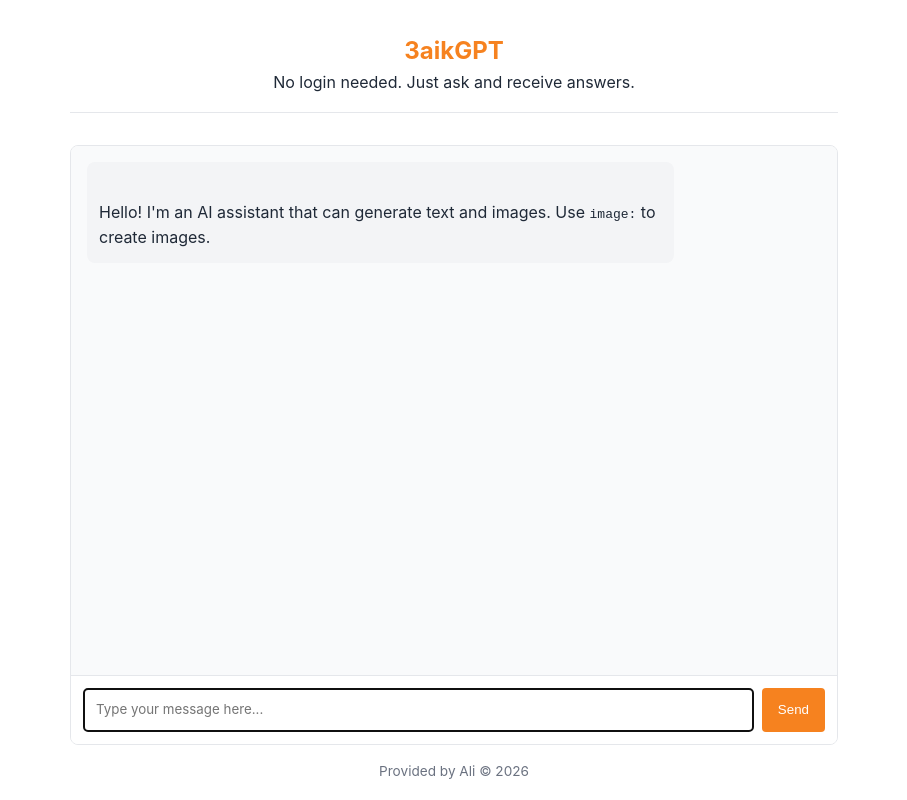
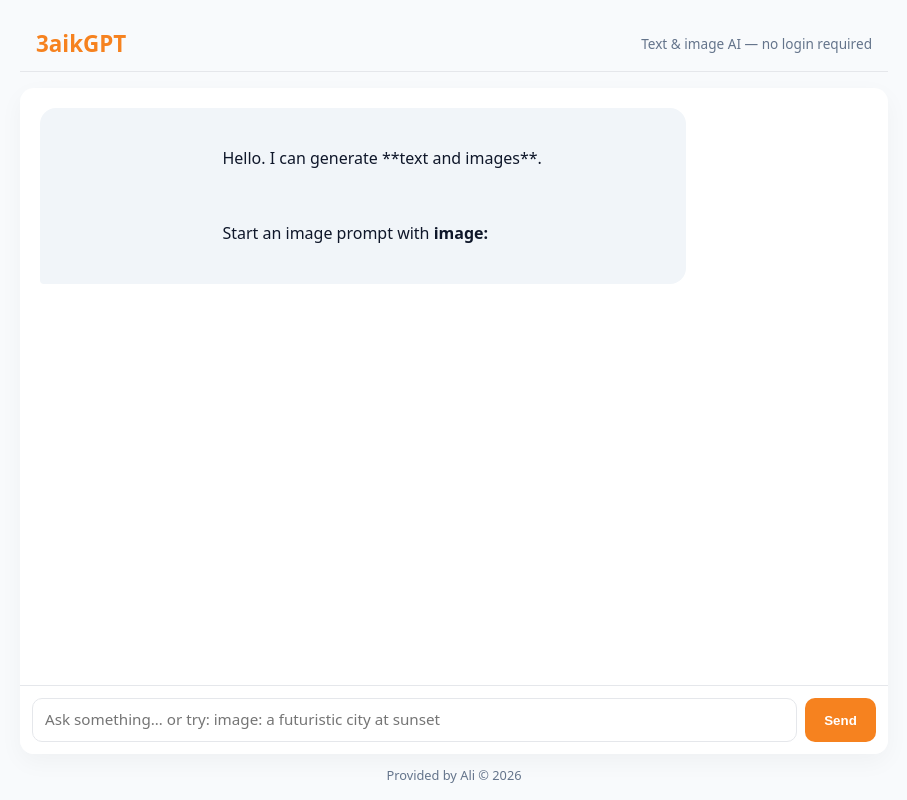
Before and after one commit to alivirgo/3aik-web2, a website: page public/index.html in a window 1280 px wide. Shown: the whole page, without its empty margins (186-1093 px from the left). Drawn offline with Linux system fonts and the light colour scheme.

Commit message:
Update index.html

```diff
--- a/public/index.html
+++ b/public/index.html
@@ -3,172 +3,218 @@
 <head>
 	<meta charset="UTF-8" />
 	<meta name="viewport" content="width=device-width, initial-scale=1.0" />
-	<title>3aikGPT Chat App</title>
+	<title>3aikGPT</title>
+
 	<style>
 		:root {
-			--primary-color: #f6821f;
-			--primary-hover: #e67e22;
-			--light-bg: #f9fafb;
-			--border-color: #e5e7eb;
-			--text-color: #1f2937;
-			--text-light: #6b7280;
-			--user-msg-bg: #fff2e6;
-			--assistant-msg-bg: #f3f4f6;
+			--primary: #f6821f;
+			--primary-hover: #e06f0c;
+			--bg-main: #f8fafc;
+			--bg-chat: #ffffff;
+			--bg-user: #fff3e8;
+			--bg-assistant: #f1f5f9;
+			--border: #e5e7eb;
+			--text-main: #0f172a;
+			--text-muted: #64748b;
+			--radius: 14px;
+			--shadow: 0 8px 24px rgba(0, 0, 0, 0.04);
 		}
 
-		* { box-sizing: border-box; margin: 0; padding: 0; }
+		* {
+			box-sizing: border-box;
+			margin: 0;
+			padding: 0;
+		}
 
 		body {
-			font-family: -apple-system, BlinkMacSystemFont, "Segoe UI", Roboto, Oxygen, Ubuntu, Cantarell, sans-serif;
-			line-height: 1.6;
-			color: var(--text-color);
-			max-width: 800px;
-			margin: 0 auto;
+			font-family: system-ui, -apple-system, BlinkMacSystemFont, "Segoe UI",
+				Roboto, Ubuntu, sans-serif;
+			background: var(--bg-main);
+			color: var(--text-main);
+			height: 100vh;
+			display: flex;
+			justify-content: center;
+		}
+
+		.app {
+			width: 100%;
+			max-width: 900px;
+			display: flex;
+			flex-direction: column;
 			padding: 1rem;
 		}
 
 		header {
-			text-align: center;
-			margin-bottom: 2rem;
-			padding: 1rem 0;
-			border-bottom: 1px solid var(--border-color);
+			display: flex;
+			align-items: center;
+			justify-content: space-between;
+			padding: 0.75rem 1rem;
+			border-bottom: 1px solid var(--border);
 		}
 
-		h1 {
-			font-size: 1.5rem;
-			color: var(--primary-color);
+		header h1 {
+			font-size: 1.4rem;
+			color: var(--primary);
+			font-weight: 700;
+		}
+
+		header span {
+			font-size: 0.85rem;
+			color: var(--text-muted);
 		}
 
 		.chat-container {
+			flex: 1;
 			display: flex;
 			flex-direction: column;
-			height: calc(100vh - 200px);
-			min-height: 400px;
-			border: 1px solid var(--border-color);
-			border-radius: 8px;
+			background: var(--bg-chat);
+			border-radius: var(--radius);
+			box-shadow: var(--shadow);
+			margin-top: 1rem;
 			overflow: hidden;
 		}
 
 		.chat-messages {
 			flex: 1;
+			padding: 1.25rem;
 			overflow-y: auto;
-			padding: 1rem;
-			background-color: var(--light-bg);
+			scroll-behavior: smooth;
 		}
 
 		.message {
+			max-width: 78%;
+			padding: 0.85rem 1rem;
+			border-radius: 16px;
 			margin-bottom: 1rem;
-			padding: 0.75rem;
-			border-radius: 8px;
-			max-width: 80%;
-		}
-
-		.message p {
-			white-space: pre-line;
-			margin: 0;
-			overflow-wrap: anywhere;
+			line-height: 1.55;
+			word-wrap: break-word;
+			white-space: pre-wrap;
 		}
 
 		.user-message {
-			background-color: var(--user-msg-bg);
-			align-self: flex-end;
+			background: var(--bg-user);
 			margin-left: auto;
+			border-bottom-right-radius: 4px;
 		}
 
 		.assistant-message {
-			background-color: var(--assistant-msg-bg);
-			align-self: flex-start;
+			background: var(--bg-assistant);
+			margin-right: auto;
+			border-bottom-left-radius: 4px;
 		}
 
-		.message-input {
-			display: flex;
-			padding: 0.75rem;
-			border-top: 1px solid var(--border-color);
-			background-color: white;
+		.assistant-message img {
+			display: block;
+			max-width: 100%;
+			border-radius: 12px;
+			margin-top: 0.5rem;
+			box-shadow: var(--shadow);
 		}
 
-		#user-input {
-			flex: 1;
-			padding: 0.75rem;
-			border: 1px solid var(--border-color);
-			border-radius: 4px;
-			font-family: inherit;
-			resize: none;
-			min-height: 44px;
-		}
-
-		#send-button {
-			margin-left: 0.5rem;
-			padding: 0 1rem;
-			background-color: var(--primary-color);
-			color: white;
-			border: none;
-			border-radius: 4px;
-			cursor: pointer;
-			transition: background-color 0.2s;
-		}
-
-		#send-button:hover {
-			background-color: var(--primary-hover);
-		}
-
-		#send-button:disabled {
-			background-color: var(--text-light);
-			cursor: not-allowed;
+		.image-caption {
+			font-size: 0.8rem;
+			color: var(--text-muted);
+			margin-top: 0.35rem;
+			text-align: center;
 		}
 
 		.typing-indicator {
+			padding: 0.75rem 1.25rem;
+			font-size: 0.85rem;
+			color: var(--text-muted);
 			display: none;
-			font-style: italic;
-			color: var(--text-light);
-			padding: 1rem;
 		}
 
 		.typing-indicator.visible {
 			display: block;
 		}
 
+		.message-input {
+			display: flex;
+			gap: 0.5rem;
+			padding: 0.75rem;
+			border-top: 1px solid var(--border);
+			background: #ffffff;
+		}
+
+		#user-input {
+			flex: 1;
+			resize: none;
+			border: 1px solid var(--border);
+			border-radius: 10px;
+			padding: 0.65rem 0.75rem;
+			font-family: inherit;
+			font-size: 0.95rem;
+			min-height: 44px;
+			max-height: 160px;
+			outline: none;
+		}
+
+		#user-input:focus {
+			border-color: var(--primary);
+		}
+
+		#send-button {
+			background: var(--primary);
+			color: #ffffff;
+			border: none;
+			border-radius: 10px;
+			padding: 0 1.2rem;
+			font-weight: 600;
+			cursor: pointer;
+			transition: background 0.15s ease;
+		}
+
+		#send-button:hover {
+			background: var(--primary-hover);
+		}
+
+		#send-button:disabled {
+			opacity: 0.6;
+			cursor: not-allowed;
+		}
+
 		footer {
-			margin-top: 1rem;
 			text-align: center;
-			font-size: 0.85rem;
-			color: var(--text-light);
+			margin-top: 0.75rem;
+			font-size: 0.8rem;
+			color: var(--text-muted);
 		}
 	</style>
 </head>
+
 <body>
+	<div class="app">
 		<header>
 			<h1>3aikGPT</h1>
-		<p>No login needed. Just ask and receive answers.</p>
+			<span>Text & image AI — no login required</span>
 		</header>
 
 		<div class="chat-container">
 			<div id="chat-messages" class="chat-messages">
 				<div class="message assistant-message">
-				<p>
-					Hello! I'm an AI assistant that can generate text and images. Use <code>image:</code> to create images.
-				</p>
+					Hello. I can generate **text and images**.
+					<br />
+					Start an image prompt with <strong>image:</strong>
 				</div>
 			</div>
 
-		<div class="typing-indicator" id="typing-indicator">
-			AI is thinking...
+			<div id="typing-indicator" class="typing-indicator">
+				AI is generating a response…
 			</div>
 
 			<div class="message-input">
 				<textarea
 					id="user-input"
-				placeholder="Type your message here..."
+					placeholder="Ask something… or try: image: a futuristic city at sunset"
 					rows="1"
-				autofocus
 				></textarea>
 				<button id="send-button">Send</button>
 			</div>
 		</div>
 
-	<footer>
-		<p>Provided by Ali &copy; 2026</p>
-	</footer>
+		<footer>Provided by Ali © 2026</footer>
+	</div>
 
 	<script src="chat.js"></script>
 </body>
```
Lines whose indentation alone changed are shown as unchanged.
